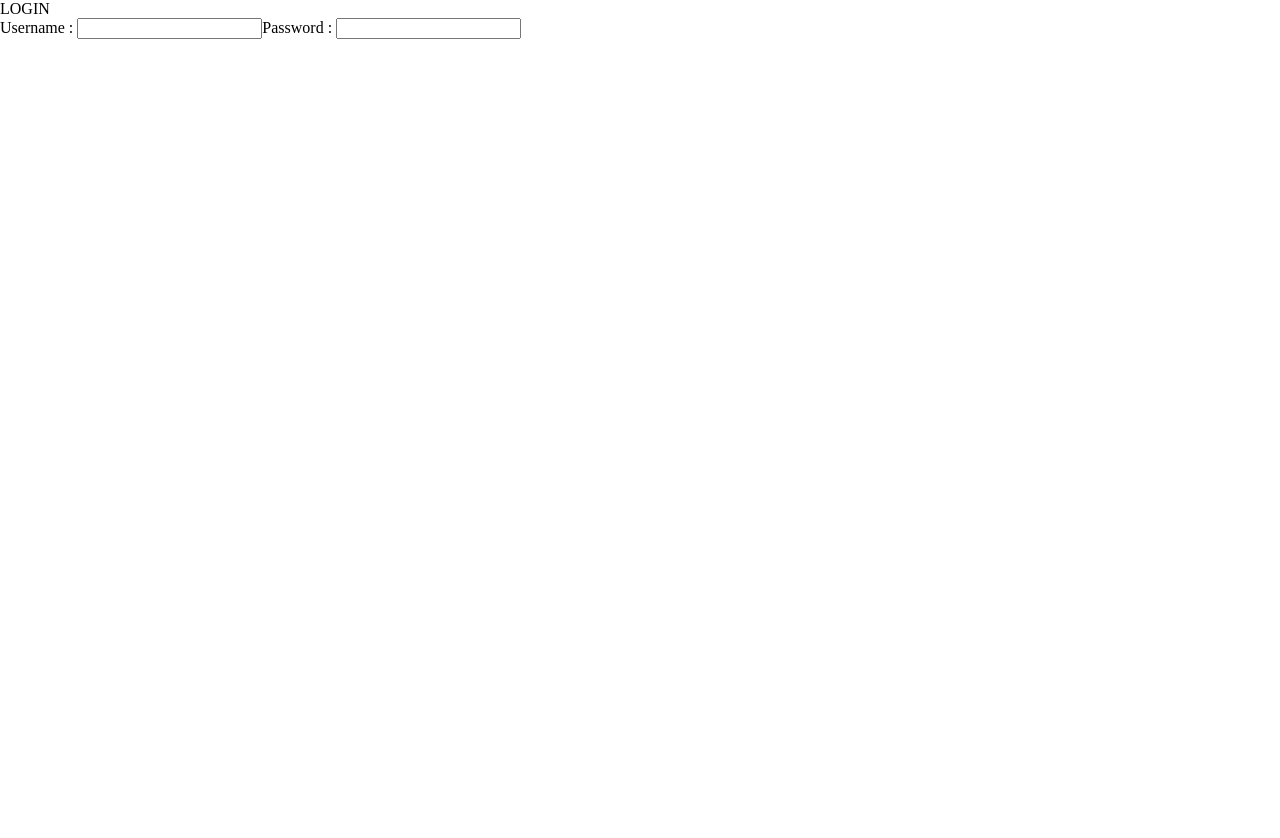
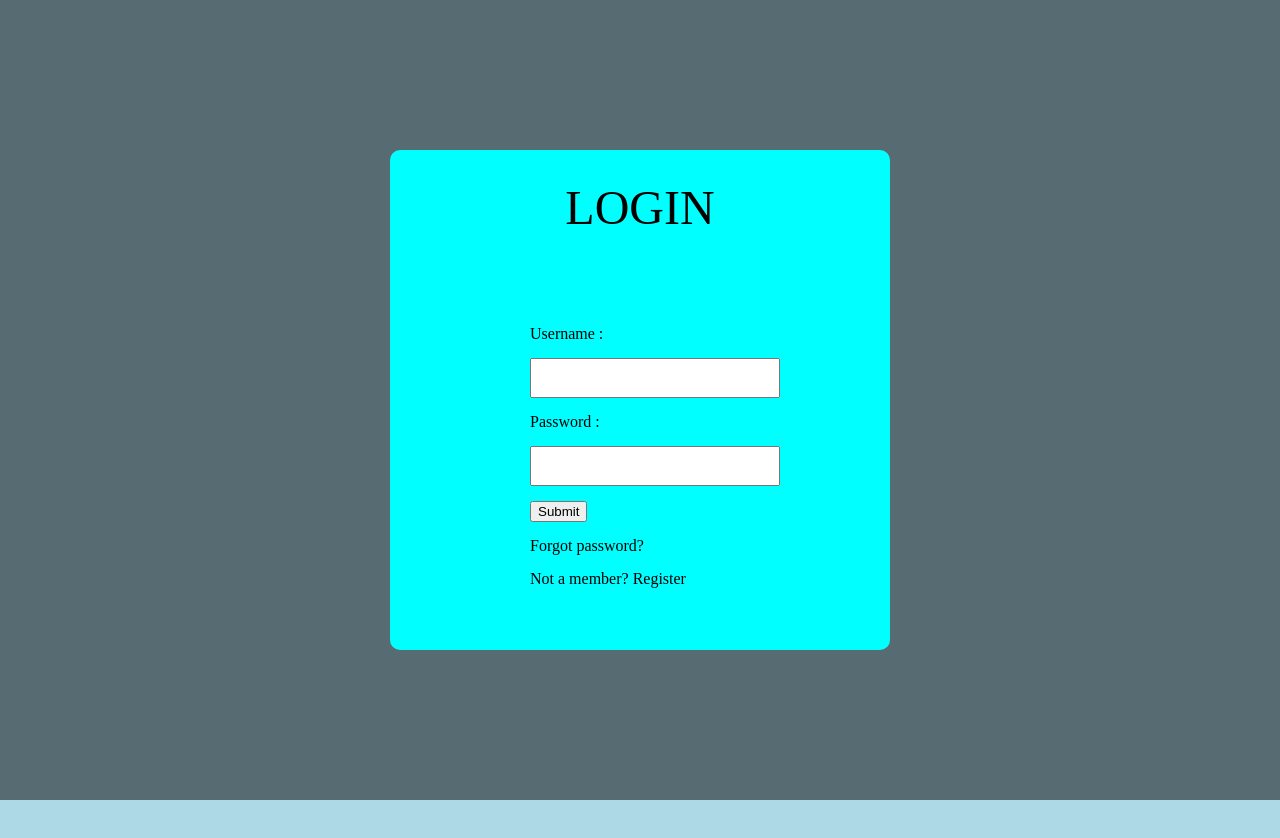
Before and after one commit to AeenPah/social-media, an Angular app: page / in a window 1280 px wide. Shown: the top 838 px of the page. Before the commit the page ends 800 px from the top, so only its background shows below. Built offline with nearby package versions, Linux system fonts and the light colour scheme.

Commit message:
primary style for login component
this is primary it will be changed later!

```diff
--- a/src/app/app.component.html
+++ b/src/app/app.component.html
@@ -1,2 +1,3 @@
 <router-outlet></router-outlet>
 <app-login></app-login>
+<div style="background-color: lightblue; height: 900px"></div>
--- a/src/app/login/login.component.css
+++ b/src/app/login/login.component.css
@@ -0,0 +1,44 @@
+.container {
+  background-color: rgba(0, 0, 0, 0.5);
+  height: 100%;
+  width: 100%;
+  position: fixed;
+}
+.inner-container {
+  position: fixed;
+  width: 500px;
+  height: 500px;
+  top: 50%;
+  left: 50%;
+  margin-top: -250px;
+  margin-left: -250px;
+  background-color: aqua;
+  border-radius: 10px;
+  text-align: center;
+}
+.title {
+  font-size: 3em;
+  margin: 30px;
+}
+.form {
+  position: relative;
+  display: flex;
+  left: 125px;
+  top: 60px;
+  text-align: start;
+  margin-left: 15px;
+}
+.form .input-text {
+  margin: 15px 0;
+  width: 250px;
+  height: 40px;
+}
+.form label {
+  /* margin-left: 15px; */
+}
+.form .submit {
+  /* margin-left: 15px; */
+}
+.form .text {
+  margin: 15px 0;
+}
--- a/src/app/login/login.component.html
+++ b/src/app/login/login.component.html
@@ -1,9 +1,16 @@
 <div class="container">
-  <div class="title">LOGIN</div>
-  <form>
-    <label for="username">Username : </label>
-    <input type="text" />
-    <label for="password">Password : </label>
-    <input type="text" />
-  </form>
+  <div class="inner-container">
+    <div class="title">LOGIN</div>
+    <div class="form">
+      <form>
+        <label for="username">Username : </label><br />
+        <input class="input-text" type="text" /><br />
+        <label for="password">Password : </label><br />
+        <input class="input-text" type="text" /><br />
+        <input class="submit" type="submit" name="" id="" />
+        <div class="text">Forgot password?</div>
+        <div class="text">Not a member? Register</div>
+      </form>
+    </div>
+  </div>
 </div>
```
